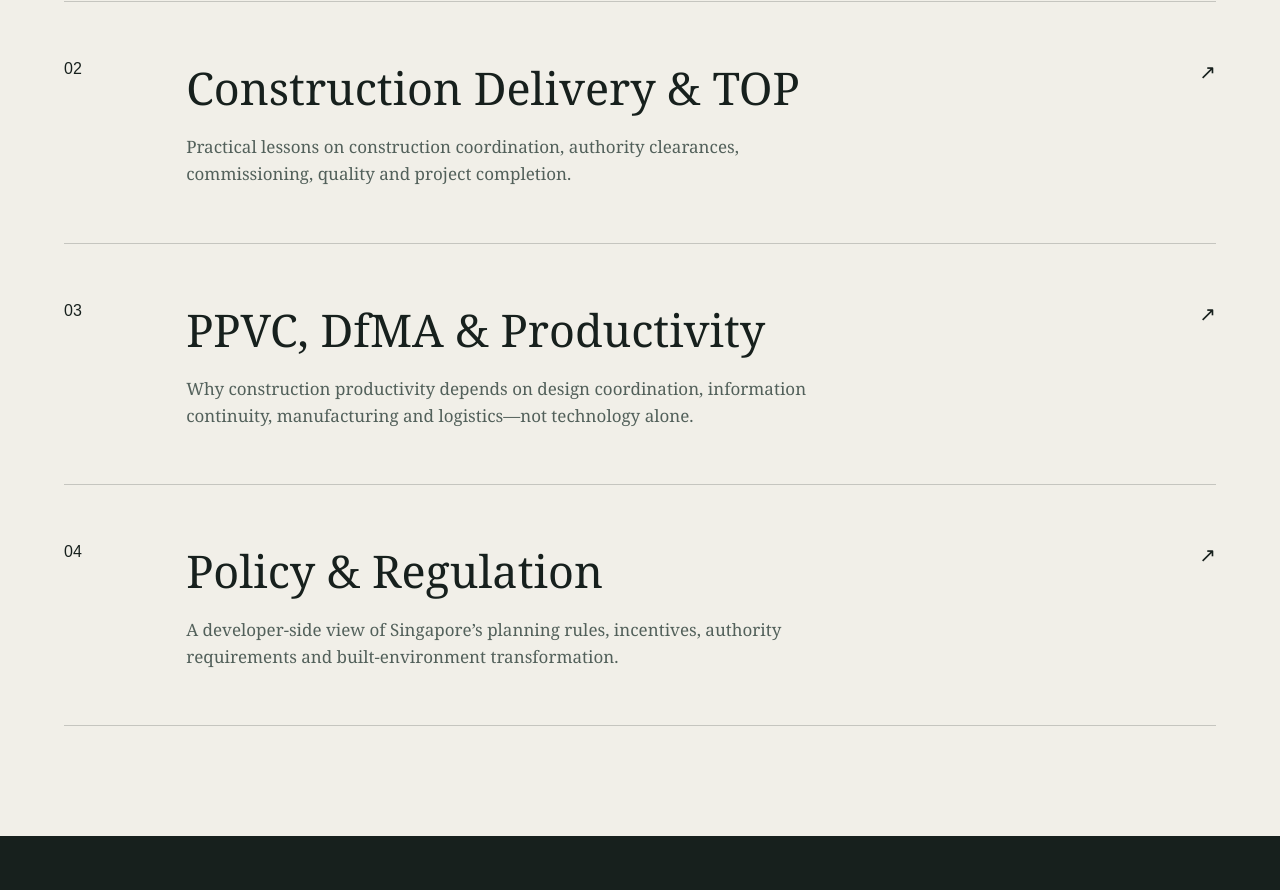
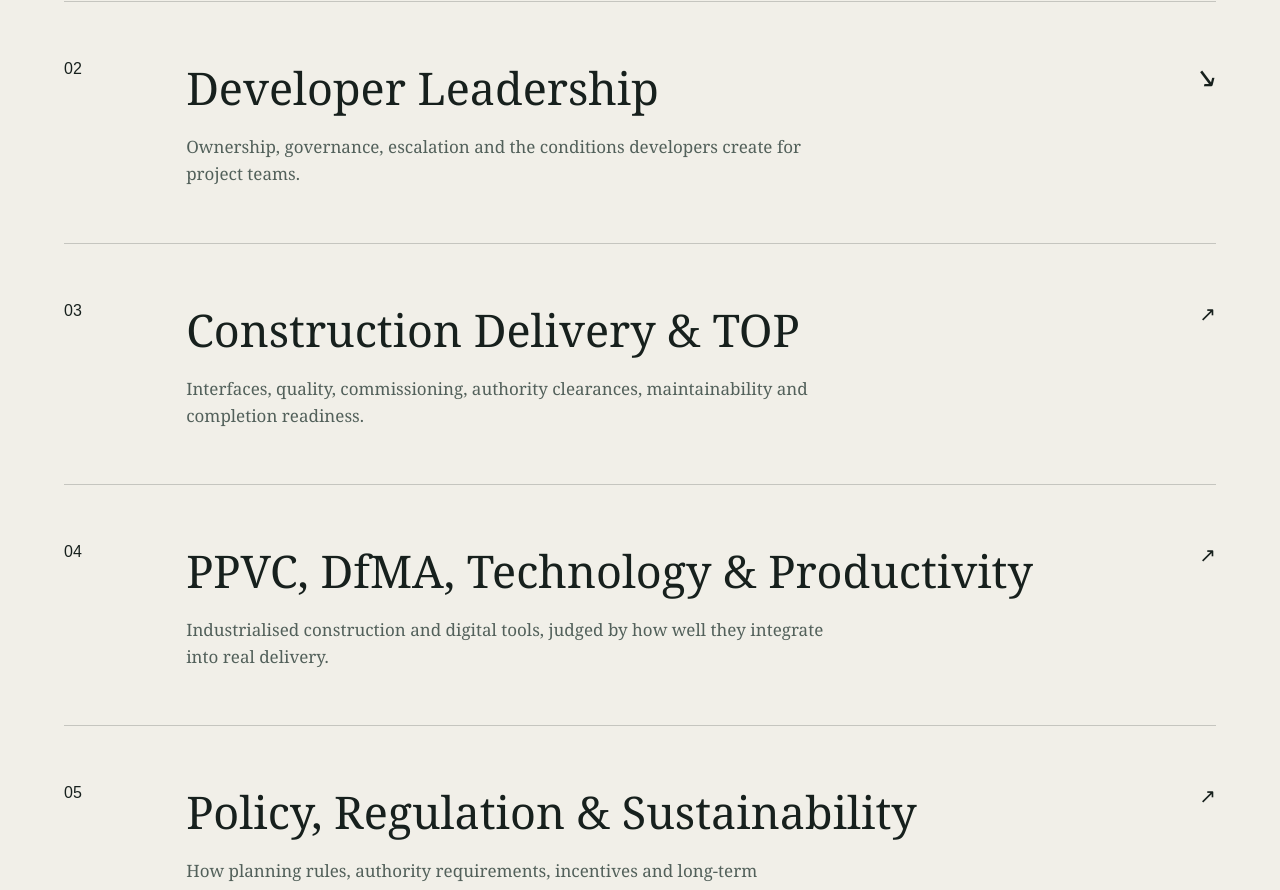
Before and after one commit to limhweechim-ops/skyline-by-hc, a Next.js app: page /topics in a window 1280 px wide. Shown: the part 800-1690 px from the top of the page. Built offline with nearby package versions, Linux system fonts and the light colour scheme.

Commit message:
Freeze five canonical Skyline topics

```diff
--- a/app/content.ts
+++ b/app/content.ts
@@ -3,27 +3,46 @@ export const topics = [
     slug: "development-strategy-procurement",
     title: "Development Strategy & Procurement",
     description:
-      "How early developer decisions, procurement strategy, contracts and risk allocation shape project outcomes.",
+      "Early developer decisions, feasibility, procurement strategy, contracts and risk allocation.",
+    question:
+      "What must the developer decide before design and procurement commitments harden?",
+  },
+  {
+    slug: "developer-leadership",
+    title: "Developer Leadership",
+    description:
+      "Ownership, governance, escalation and the conditions developers create for project teams.",
+    question:
+      "How should ownership and escalation be designed so problems surface while there is still time to act?",
   },
   {
     slug: "construction-delivery-top",
     title: "Construction Delivery & TOP",
     description:
-      "Practical lessons on construction coordination, authority clearances, commissioning, quality and project completion.",
+      "Interfaces, quality, commissioning, authority clearances, maintainability and completion readiness.",
+    question:
+      "What information, interfaces and quality gates must be resolved before completion pressure turns them into rework?",
   },
   {
     slug: "ppvc-dfma-productivity",
-    title: "PPVC, DfMA & Productivity",
+    title: "PPVC, DfMA, Technology & Productivity",
     description:
-      "Why construction productivity depends on design coordination, information continuity, manufacturing and logistics—not technology alone.",
+      "Industrialised construction and digital tools, judged by how well they integrate into real delivery.",
+    question:
+      "What must be integrated across design, manufacturing, logistics and digital delivery for technology to produce reliable productivity?",
   },
   {
     slug: "policy-regulation",
-    title: "Policy & Regulation",
+    title: "Policy, Regulation & Sustainability",
     description:
-      "A developer-side view of Singapore’s planning rules, incentives, authority requirements and built-environment transformation.",
+      "How planning rules, authority requirements, incentives and long-term outcomes meet project realities.",
+    question:
+      "How can regulatory intent, commercial feasibility, sustainability and project delivery be reconciled in practice?",
   },
-];
+] as const;
+
+export type TopicSlug = (typeof topics)[number]["slug"];
+export type TopicTitle = (typeof topics)[number]["title"];
 
 export type ArticleStatus = "draft" | "scheduled" | "published";
 
@@ -35,7 +54,7 @@ export type Article = {
   publishAt: string;
   status: ArticleStatus;
   contentReady: boolean;
-  topic: string;
+  topic: TopicTitle;
   read: string;
   featured?: boolean;
   thumbnail?: string;
@@ -85,7 +104,7 @@ const articleRegistry: Article[] = [
     publishAt: "2026-08-04",
     status: "published",
     contentReady: true,
-    topic: "Policy & Regulation",
+    topic: "Policy, Regulation & Sustainability",
     read: "10 min",
     thumbnail: "/images/articles/bet-is-expiring/early-site-works-productivity.webp",
     thumbnailAlt: "Early site works illustrating construction productivity and transformation",
@@ -114,7 +133,7 @@ const articleRegistry: Article[] = [
     publishAt: "2026-06-28",
     status: "published",
     contentReady: true,
-    topic: "PPVC, DfMA & Productivity",
+    topic: "PPVC, DfMA, Technology & Productivity",
     read: "7 min",
     thumbnail: "/images/articles/building-built-before-reached-site/ppvc-module-on-trailer.webp",
     thumbnailAlt: "PPVC module transported on a trailer before reaching site",
@@ -143,7 +162,7 @@ const articleRegistry: Article[] = [
     publishAt: "2026-06-03",
     status: "published",
     contentReady: true,
-    topic: "Policy & Regulation",
+    topic: "Policy, Regulation & Sustainability",
     read: "5 min",
     thumbnail: "/images/articles/fire-came-before-i-entered-building-industry/fire-night-cover.webp",
     thumbnailAlt: "Wooden shophouses burning at night",
@@ -172,7 +191,7 @@ const articleRegistry: Article[] = [
     publishAt: "2026-07-25",
     status: "published",
     contentReady: true,
-    topic: "Policy & Regulation",
+    topic: "Policy, Regulation & Sustainability",
     read: "9 min",
     thumbnail: "/images/articles/substation-went-underground/underground-substation-equipment-room.webp",
     thumbnailAlt: "Electrical equipment room within an underground substation",
@@ -186,7 +205,7 @@ const articleRegistry: Article[] = [
     publishAt: "2026-03-10",
     status: "published",
     contentReady: true,
-    topic: "Construction Delivery & TOP",
+    topic: "Developer Leadership",
     read: "7 min",
     thumbnail: "/images/articles/once-you-take-over-the-ship-own-the-storm/once-you-take-over-cover.jpg",
     thumbnailAlt: "Project team conducting a construction site walkthrough",
@@ -201,7 +220,7 @@ const articleRegistry: Article[] = [
     publishAt: "2025-12-23",
     status: "published",
     contentReady: true,
-    topic: "PPVC, DfMA & Productivity",
+    topic: "PPVC, DfMA, Technology & Productivity",
     read: "4 min",
     thumbnail: "/images/articles/speed-vs-certainty/smart-construction-learning-journey.webp",
     thumbnailAlt: "Smart construction learning journey in China",
```
